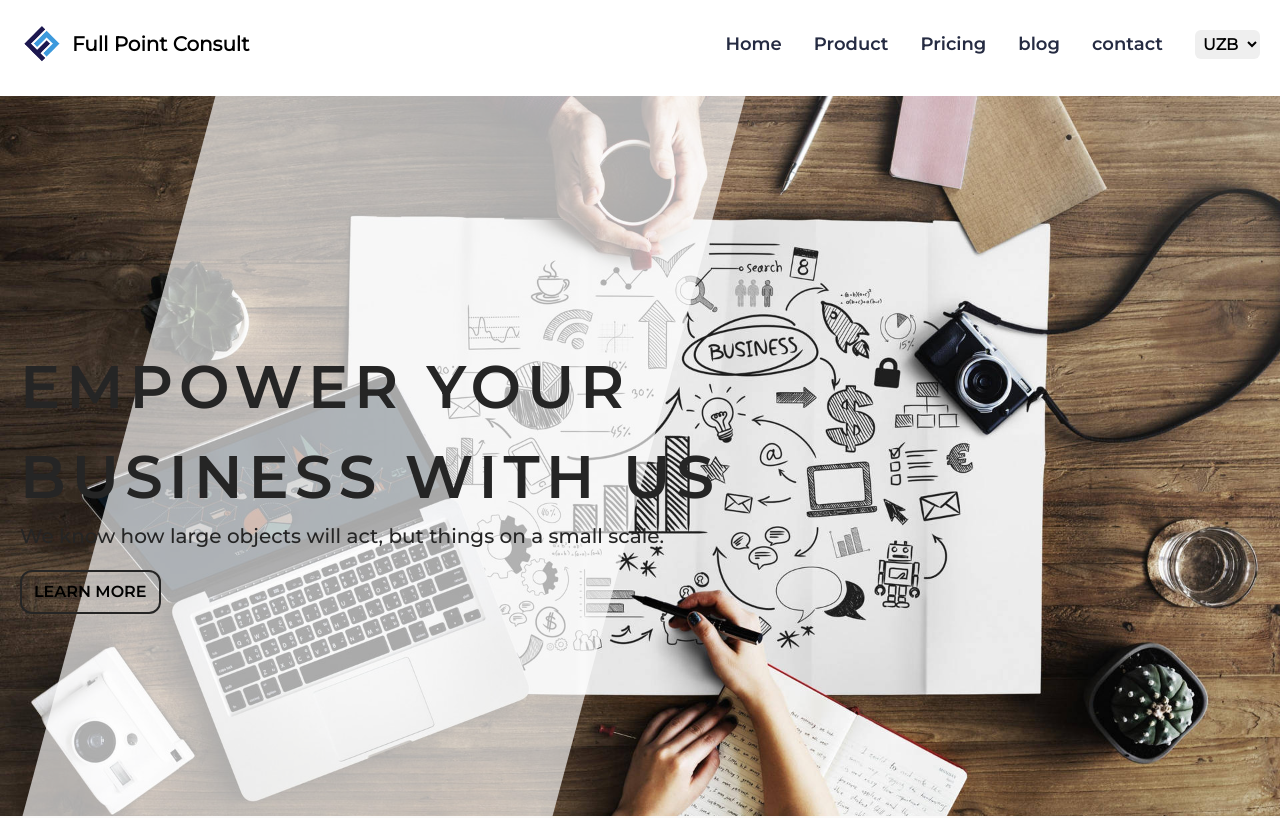
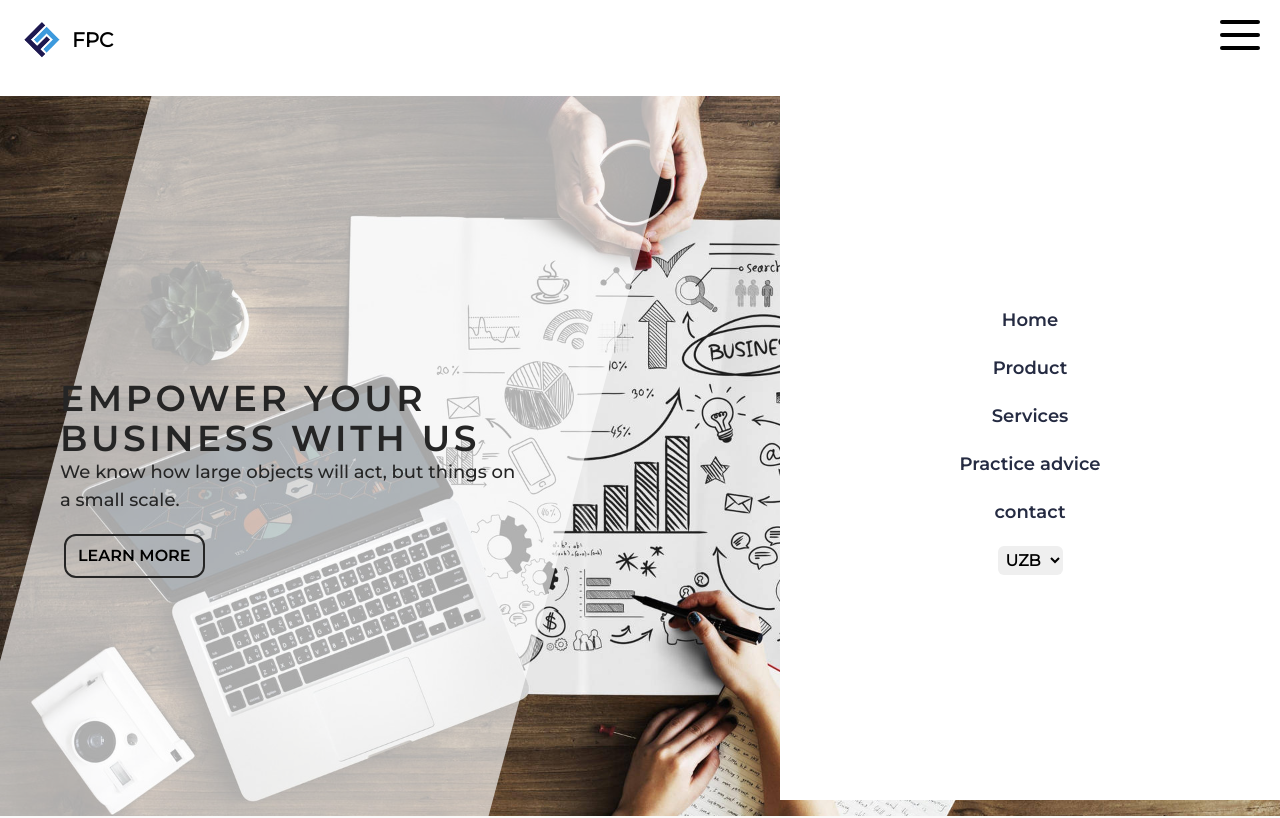
Before and after one commit to xomidov2002/fullpoint.uz, a Vue app: page / in a window 1280 px wide. Shown: the top 818 px of the page. Built offline with nearby package versions, Linux system fonts and the light colour scheme.

Commit message:
added some changes

```diff
--- a/src/components/BaseFooter.vue
+++ b/src/components/BaseFooter.vue
@@ -15,7 +15,7 @@ const { navLinks } = store
       </div>
       <div class="flex gap-5 pt-5 w-full">
         <div class="cursor-pointer select-none" v-for="(navlink, index) in navLinks" :key="index">
-          <p class="text-lg text-white 2xl:text-xl  font-[montserrat500]">{{ navlink.name }}</p>
+          <p class="text-lg text-white 2xl:text-xl  font-[montserrat500]"><a :href="navlink.route">{{ navlink.name }}</a></p>
         </div>
       </div>
       <div class="icons flex justify-evenly pt-5">
--- a/src/components/BaseNavbar.vue
+++ b/src/components/BaseNavbar.vue
@@ -2,10 +2,18 @@
 import { useHeaderStore } from '@/stores'
 const store: any = useHeaderStore()
 const { navLinks } = store
+
+import { ref } from 'vue';
+
+const isActive = ref(false);
+
+const toggleClass = () => {
+  isActive.value = !isActive.value;
+};
 </script>
 <template>
   <div class="backdrop-blur-md bg-white nav">
-    <div class="container mx-auto my-0 py-6 px-5">
+    <div class="hidden container mx-auto my-0 py-6 px-5">
       <div>
         <div class="flex items-center justify-between">
           <!-- -------------------------LOGO---------------------------- -->
@@ -18,7 +26,42 @@ const { navLinks } = store
           <!-- --------------------------MENUS------------------------------ -->
           <div class="flex gap-8 menus">
             <div class="cursor-pointer select-none" v-for="(navlink, index) in navLinks" :key="index">
-              <p class="all-submenu text-lg text-[#252B42] 2xl:text-2xl font-[semibold]">{{ navlink.name }}</p>
+              <p class="all-submenu text-lg text-[#252B42] 2xl:text-2xl font-[semibold]"><a :href="navlink.route">{{
+                navlink.name }}</a></p>
+            </div>
+            <select class="p-1 outline-none rounded-md text-md 2xl:text-xl font-semibold border-none bg-none" name=""
+              id="">
+              <option value="1">UZB</option>
+              <option value="1">RUS</option>
+              <option value="1">ENG</option>
+            </select>
+          </div>
+        </div>
+      </div>
+    </div>
+
+    <!-- ---------------------FOR MODILE--------------------- -->
+    <div class="relative">
+      <div class="container mx-auto px-5 py-5 flex justify-between">
+        <div class="cursor-pointer select-none flex items-center gap-3">
+          <div class="w-10 h-10">
+            <img src="/logo-1.png" class="object-cover w-full" alt="">
+          </div>
+          <span class="text-xl 2xl:text-3xl 2xl:font-[bold] font-semibold">FPC</span>
+        </div>
+        <div @click="toggleClass">
+          <label class="burger" for="burger">
+            <span></span>
+            <span></span>
+            <span></span>
+          </label>
+        </div>
+      </div>
+      <div :class="{ 'right-0': !isActive, 'right-[-500px]': isActive }"
+        class="bg-white transition-all w-[500px] h-[90vh] absolute flex justify-center items-center flex-col gap-5">
+        <div class="cursor-pointer select-none" v-for="(navlink, index) in navLinks" :key="index">
+          <p @click="toggleClass" class="all-submenu text-lg text-[#252B42] 2xl:text-2xl font-[semibold]"><a :href="navlink.route">{{
+            navlink.name }}</a></p>
         </div>
         <select class="p-1 outline-none rounded-md text-md 2xl:text-xl font-semibold border-none bg-none" name="" id="">
           <option value="1">UZB</option>
@@ -28,10 +71,12 @@ const { navLinks } = store
       </div>
     </div>
   </div>
-    </div>
-  </div>
 </template>
 <style scoped>
+.active-class {
+  @apply right-0
+}
+
 .all-submenu::after {
   content: '';
   width: 0;
@@ -60,17 +105,79 @@ const { navLinks } = store
 .all-submenu:hover::before {
   width: 100%;
 }
-.nav{
+
+.nav {
   position: fixed;
   width: 100%;
   background: var(--body-color);
   transition: .3s;
   z-index: 100;
 }
-option{
+
+option {
   padding: 10px;
   color: #252B42;
   font-weight: 500px;
 
 }
+
+.burger {
+  position: relative;
+  width: 40px;
+  height: 30px;
+  background: transparent;
+  cursor: pointer;
+  display: block;
+}
+
+.burger input {
+  display: none;
+}
+
+.burger span {
+  display: block;
+  position: absolute;
+  height: 4px;
+  width: 100%;
+  background: black;
+  border-radius: 9px;
+  opacity: 1;
+  left: 0;
+  transform: rotate(0deg);
+  transition: .25s ease-in-out;
+}
+
+.burger span:nth-of-type(1) {
+  top: 0px;
+  transform-origin: left center;
+}
+
+.burger span:nth-of-type(2) {
+  top: 50%;
+  transform: translateY(-50%);
+  transform-origin: left center;
+}
+
+.burger span:nth-of-type(3) {
+  top: 100%;
+  transform-origin: left center;
+  transform: translateY(-100%);
+}
+
+.burger input:checked~span:nth-of-type(1) {
+  transform: rotate(45deg);
+  top: 0px;
+  left: 5px;
+}
+
+.burger input:checked~span:nth-of-type(2) {
+  width: 0%;
+  opacity: 0;
+}
+
+.burger input:checked~span:nth-of-type(3) {
+  transform: rotate(-45deg);
+  top: 28px;
+  left: 5px;
+}
 </style>
--- a/src/stores/index.ts
+++ b/src/stores/index.ts
@@ -16,27 +16,27 @@ export const useHeaderStore = defineStore('header', {
         {
           id: 1,
           name: 'Home',
-          route: '/home'
+          route: '#home'
         },
         {
           id: 2,
           name: 'Product',
-          route: '/whatarewedoing'
+          route: '#product'
         },
         {
           id: 3,
-          name: 'Pricing',
-          route: '/whoweare'
+          name: 'Services',
+          route: '#services'
         },
         {
           id: 4,
-          name: 'blog',
-          route: '/blog'
+          name: 'Practice advice',
+          route: '#advice'
         },
         {
           id: 5,
           name: 'contact',
-          route: '/contact'
+          route: '#contact'
         }
       ]
     }
--- a/src/views/mainPage.vue
+++ b/src/views/mainPage.vue
@@ -9,26 +9,26 @@ import Advices from './advices.vue'
 <template>
   <div>
     <BaseHeader />
-    <div class="pt-24">
+    <div class="pt-24" id="home">
       <div
         class="bg-[url(/main.jpg)] w-full h-[90vh] bg-no-repeat bg-center bg-cover overflow-hidden relative flex justify-start flex-cols items-center">
-        <div class=" diagonal-bg w-[40%] bg-white/65 h-[200vh] absolute left-[10%]"></div>
+        <div class=" diagonal-bg lg:w-[40%] w-[200%] left-[-200px] sm:w-[70%] select-none bg-white/65 h-[200vh] absolute md:left-[4%]  lg:left-[5%] 2xl:left-[10%]"></div>
         <div class="container relative mx-auto px-5 select-none">
-          <p class="text-6xl text-[#252525] font-[semibold] uppercase tracking-widest leading-normal  w-3/5">empower your
+          <p class="2xl:text-6xl lg:text-4xl  text-[#252525] font-[semibold] uppercase tracking-widest leading-normal  2xl:w-3/5 lg:w-2/5 w-4/5 text-3xl  lg:pl-10 2xl:pl-0">empower your
             business with us</p>
-          <p class="text-xl text-[#252525] font-[montserrat500] pb-5">We know how large objects will act, but things on a
+          <p class="2xl:text-xl text-lg sm:w-[40%] lg:pl-10 2xl:pl-0 text-[#252525] font-[montserrat500] pb-5">We know how large objects will act, but things on a
             small scale.</p>
           <button
-            class="mainButton uppercase font-[semibold] border-2 border-solid border-[#252525] px-3 py-2 rounded-xl select-none">Learn
+            class="mainButton lg:left-16 2xl:left-0 uppercase font-[semibold] border-2 border-solid border-[#252525] px-3 py-2 rounded-xl select-none">Learn
             more</button>
         </div>
       </div>
     </div>
     <div class="bg-[#fafafa] py-11">
-      <BusinessPage />
-      <BaseCards />
-      <Advices />
-      <ContactPage />
+      <BusinessPage id="product"/>
+      <BaseCards id="services"/>
+      <Advices id="advice"/>
+      <ContactPage id="contact"/>
     </div>
     <BaseFooter />
   </div>
```
Lines whose indentation alone changed are shown as unchanged.
